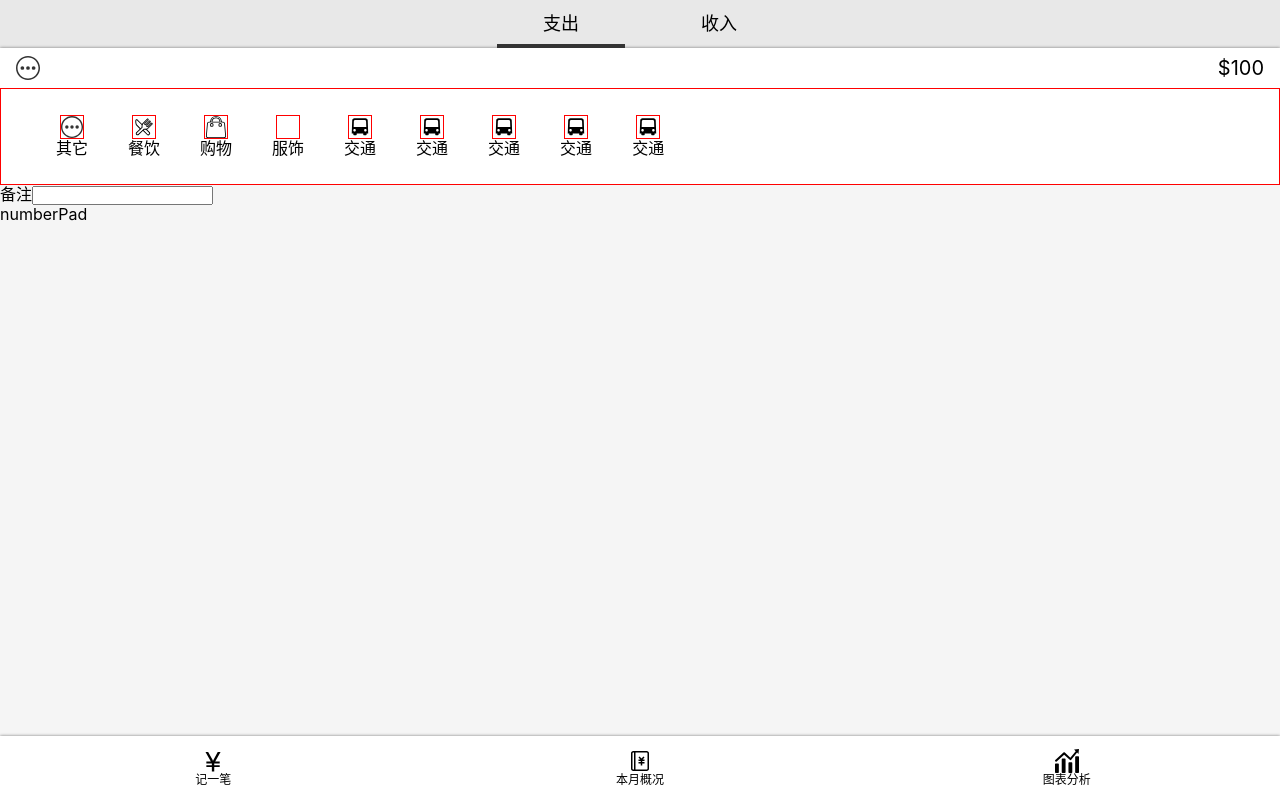
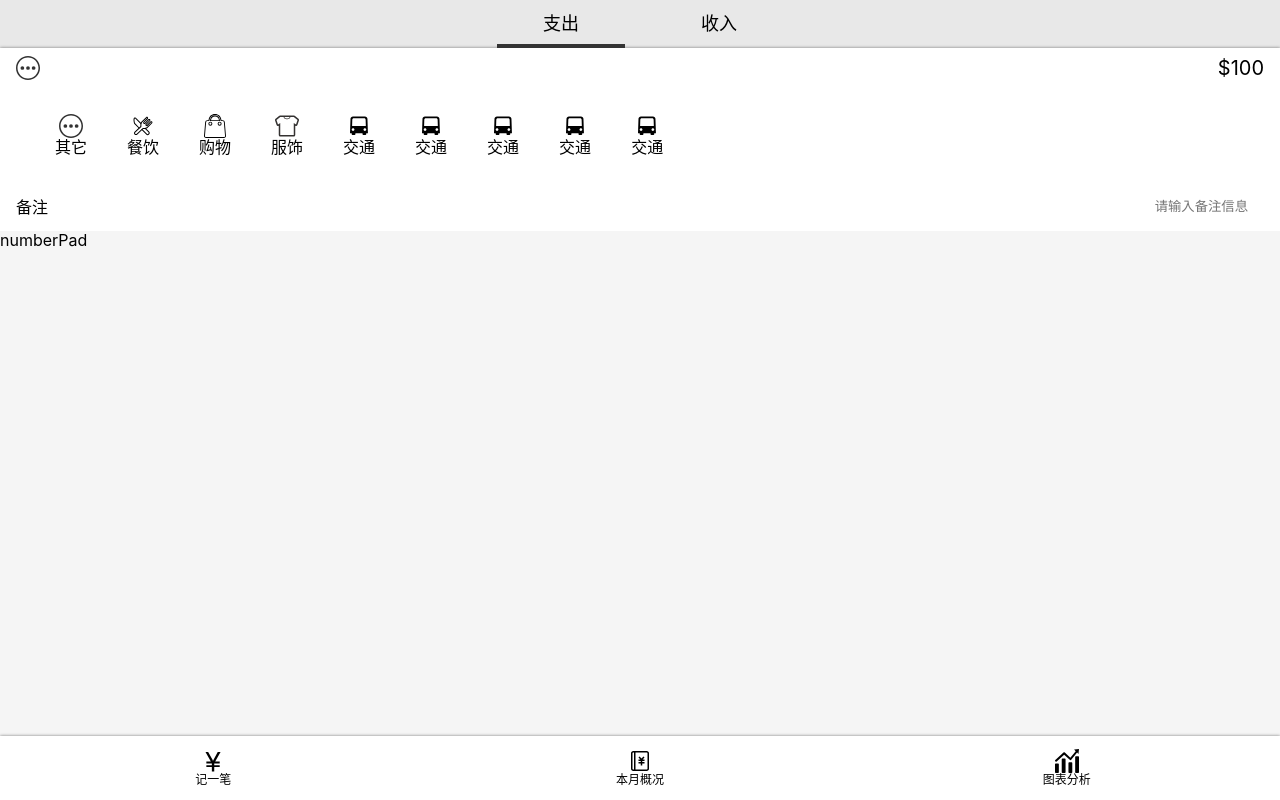
Before and after one commit to Gy-coder/jizhang, a React app: page /money in a window 1280 px wide. Built offline with nearby package versions, Linux system fonts and the light colour scheme.

Commit message:
完成notes.tsx的样式

```diff
--- /dev/null
+++ b/src/component/Money/notes.tsx
@@ -0,0 +1,34 @@
+import React from 'react';
+import styled from 'styled-components';
+
+const NotesWrapper = styled.label`
+  background: #ffffff;
+  display: flex;
+  flex-direction: row;
+  text-align: center;
+  justify-content: space-between;
+  align-items: center;
+  padding: 0 16px;
+  > input{
+    text-align: right;
+    line-height: 48px;
+    flex-grow: 1;
+    padding: 0 16px;
+    border: none;
+  }
+  > span {
+    padding-right: 16px;
+  }
+`
+
+const Notes:React.FC = ()=>{
+  return (
+    <NotesWrapper>
+      备注
+      <input type='text' placeholder='请输入备注信息'/>
+    </NotesWrapper>
+  )
+}
+
+
+export {Notes}
--- a/src/component/Money/tags.tsx
+++ b/src/component/Money/tags.tsx
@@ -14,14 +14,10 @@ const tagsData: tagsDataType[] = [
   {id: 'transport', name: '交通'},
   {id: 'transport', name: '交通'},
   {id: 'transport', name: '交通'},
-
   {id: 'transport', name: '交通'},
-
   {id: 'transport', name: '交通'},
-
 ];
 const TagsWrapper = styled.div`
-  border:1px solid red;
   background: #ffffff;
   display:flex;
   flex-direction: row;
@@ -40,7 +36,6 @@ const TagItemWrapper = styled.div`
   > .icon{
     width: 24px;
     height: 24px;
-    border: 1px solid red;
   }
 `
 const Tags: React.FC = () => {
--- a/src/index.scss
+++ b/src/index.scss
@@ -9,3 +9,4 @@ ul,ol{
 a{text-decoration: none;color:inherit}
 body{font-family: $font-hei;font-size: 16px;line-height: 1.2}
 body{background: #f5f5f5}
+input{outline: none}
--- a/src/views/Money.tsx
+++ b/src/views/Money.tsx
@@ -3,26 +3,21 @@ import React from 'react';
 import {ChooseType} from '../component/Money/chooseType';
 import {OutputMoney} from '../component/Money/outputMoney';
 import {Tags} from '../component/Money/tags';
+import {Notes} from '../component/Money/notes';
 
-const Money:React.FC = ()=> {
+const Money: React.FC = () => {
   return (
     <Layout>
-      <ChooseType />
-      <OutputMoney />
-      <Tags />
-      <div className='note'>
-        <span>备注</span>
-        <label>
-          <input />
-        </label>
-      </div>
+      <ChooseType/>
+      <OutputMoney/>
+      <Tags/>
+      <Notes/>
       <div className="numberPad">
         numberPad
       </div>
     </Layout>
   );
-}
+};
 
 
-
-export {Money}
+export {Money};
```
Also changed, not shown: src/icons/tagIcon/clothes.svg (added).
